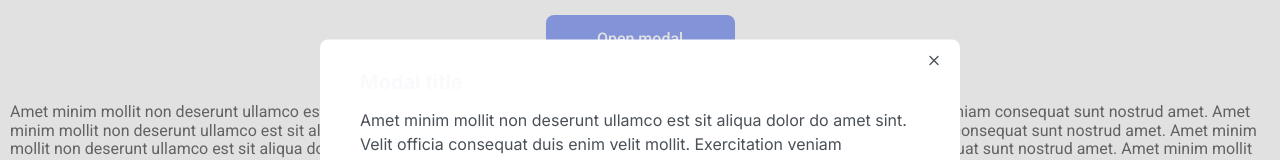
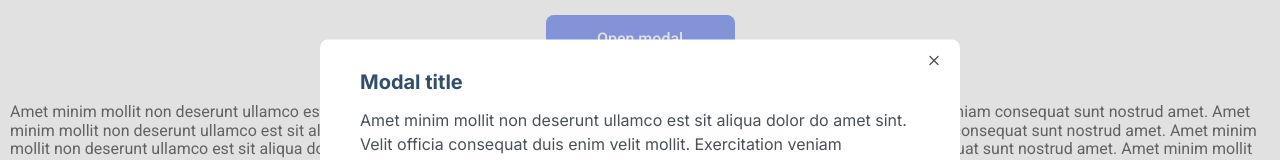
Before and after one commit to js-tasks-ru/htmlcss-20231222_fedor-dydykin, a website: page 05-lection3/02-modal/index.html in a window 1280 px wide. Shown: the part 250-410 px from the top of the page. Drawn offline with Linux system fonts and the light colour scheme.

Commit message:
gray conflict fix

```diff
--- a/05-lection3/02-modal/modal.css
+++ b/05-lection3/02-modal/modal.css
@@ -35,7 +35,7 @@
     font-weight: 600;
     font-size: 20px;
     line-height: 24px;
-    color: var(--gray-5);
+    color: var(--gray-5-1);
     padding-bottom: 14px;
 }
 
```
